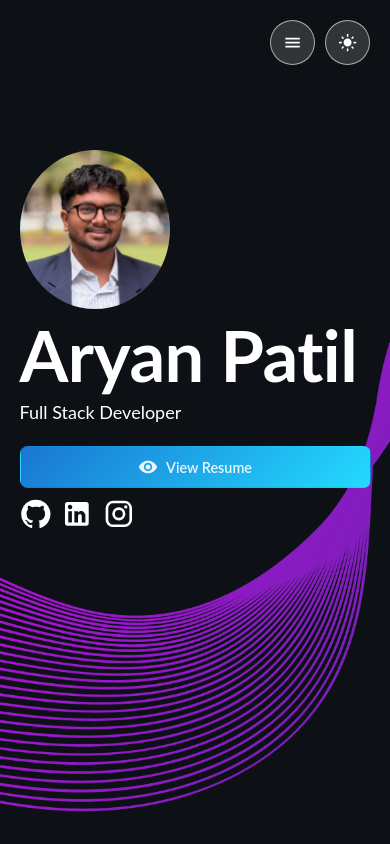
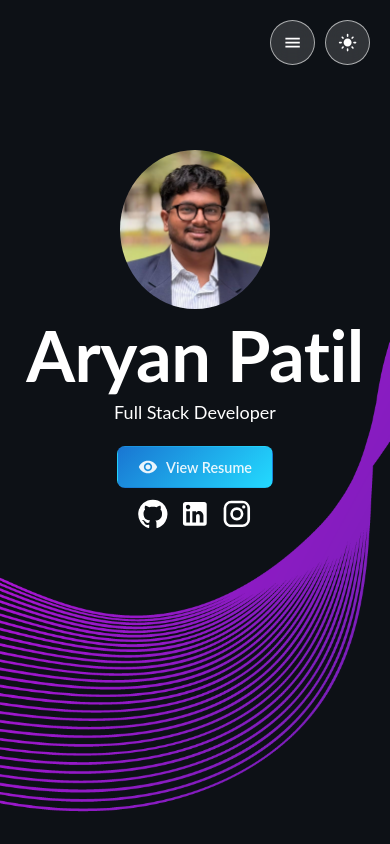
Before and after one commit to arpatil-dev/Portfolio, a React (Create React App) app: page / in a window 390 px wide. Shown: the top 844 px of the page. Built offline with nearby package versions, Linux system fonts and the light colour scheme.

Commit message:
Main Section Done

```diff
--- a/src/assets/styles/Main.scss
+++ b/src/assets/styles/Main.scss
@@ -197,11 +197,11 @@
     @media (max-width:768px) {
         .about-section h1 {
             font-size: 4em !important;
-            text-align: left;
+            text-align: center;
         }
 
         .about-section p {
-            text-align: left;
+            text-align: center;
         }
 
         .container {
@@ -218,6 +218,7 @@
             flex-direction: row;
             gap: 10px;
             color: white;
+            justify-content: center;
 
             svg {
                 font-size: 1.8em;
@@ -236,10 +237,12 @@
             padding-left: 5%;
             padding-right: 5%;
             padding-bottom: 5%;
+            text-align: center;
 
             .resume-buttons {
                 flex-direction: column;
                 gap: 10px;
+                align-items: center;
 
                 .resume-btn {
                     font-size: 0.9rem;
@@ -250,8 +253,9 @@
         }
 
         .about-section .image-wrapper {
-            padding-left: 5%;
+            // padding-left: 5%;
             width: 100%;
+            text-align: center;
         }
     }
 }
```
